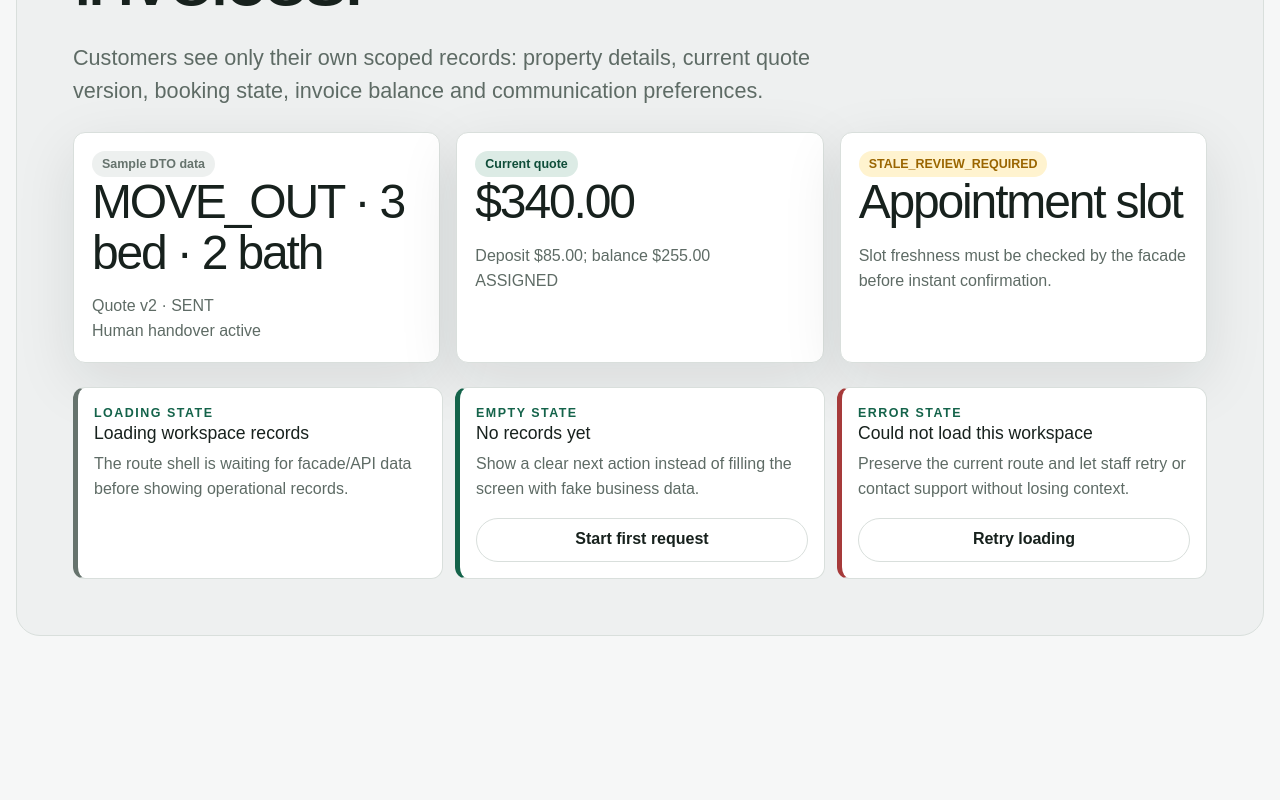
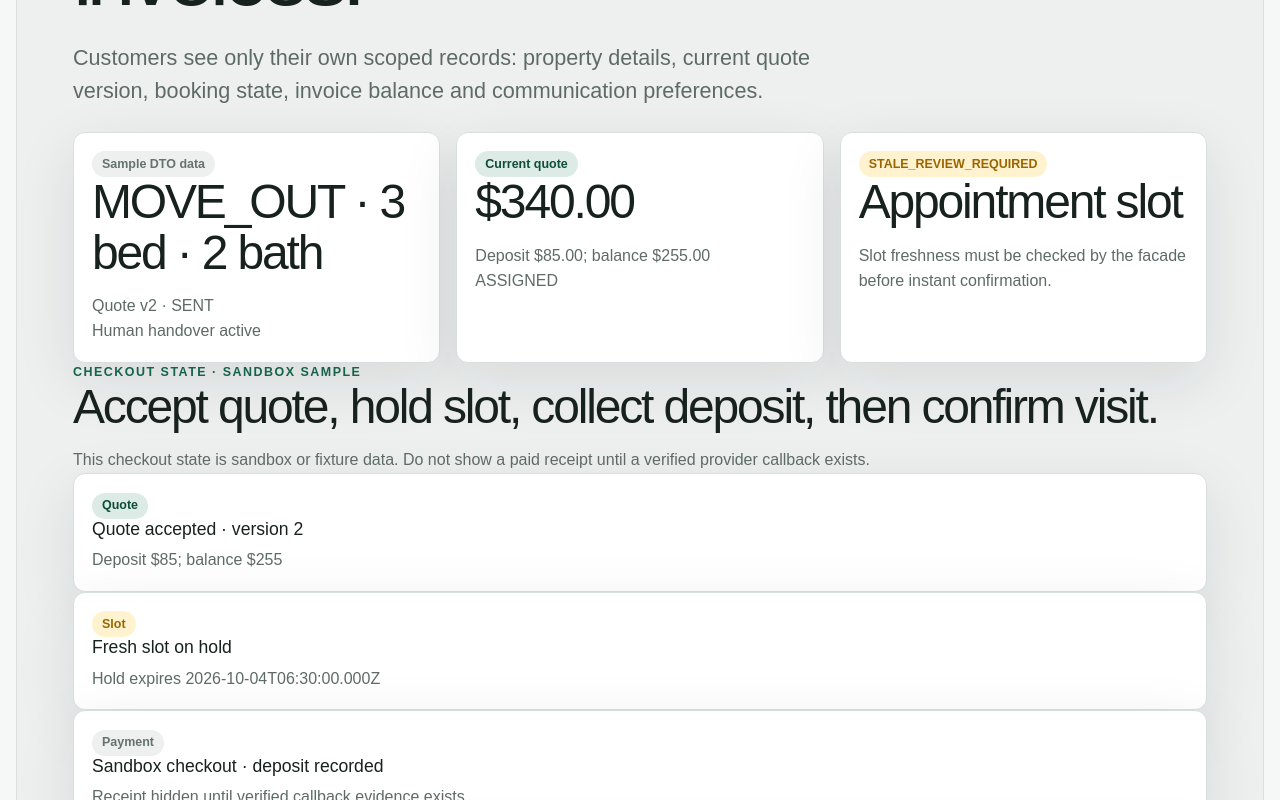
Before and after one commit to SaamVR/ServiceDesk, a Next.js app: page /portal in a window 1280 px wide. Shown: the part 500-1300 px from the top of the page. Before the commit the page ends 1152 px from the top, so only its background shows below. Built offline with nearby package versions, Linux system fonts and the light colour scheme.

Commit message:
feat(checkout): surface checkout preview in customer workspace

```diff
--- a/src/features/operations/OperationalRoute.tsx
+++ b/src/features/operations/OperationalRoute.tsx
@@ -1,4 +1,5 @@
 import { UIStateCard } from "@/components/shell/UIState";
+import { CheckoutPreview } from "@/features/checkout/CheckoutPreview";
 import { InboxPreview } from "@/features/inbox/InboxPreview";
 import {
   crewActions,
@@ -110,6 +111,7 @@ function CustomerPanel() {
   });
 
   return (
+    <div className="customer-workspace-stack">
       <div className="card-grid three">
         <article className="plain-card">
           <span className="status-pill pending">Sample DTO data</span>
@@ -128,6 +130,8 @@ function CustomerPanel() {
           <h2>Appointment slot</h2>
           <p>Slot freshness must be checked by the facade before instant confirmation.</p>
         </article>
+      </div>
+      <CheckoutPreview />
     </div>
   );
 }
```
Lines whose indentation alone changed are shown as unchanged.
